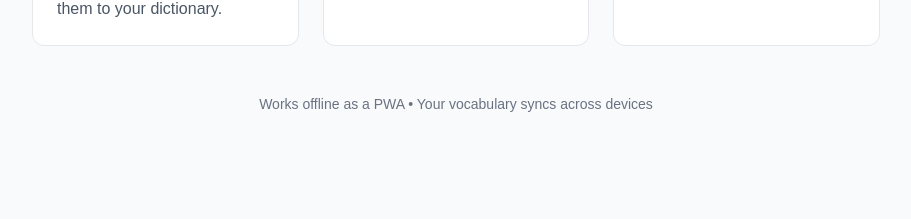
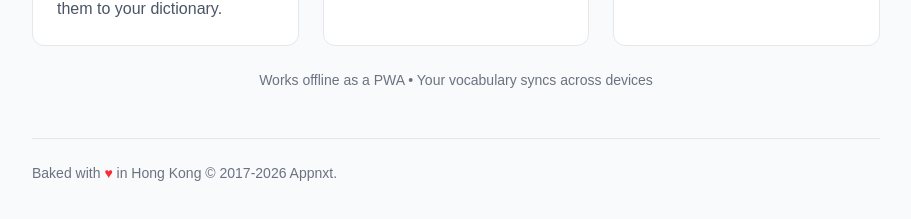
Before and after one commit to zesov/vocLeap, a Next.js app: page / in a window 1280 px wide. Shown: the part 501-720 px from the top of the page, without its empty margins (184-1095 px from the left). Built offline with nearby package versions, Linux system fonts and the light colour scheme; no server answers; the database is empty.

Commit message:
chore: add footer section

```diff
--- a/app/(public)/page.tsx
+++ b/app/(public)/page.tsx
@@ -1,6 +1,14 @@
 import Link from "next/link";
+import { cacheLife } from "next/cache";
 
-export default function HomePage() {
+async function getCurrentYear() {
+  "use cache";
+  cacheLife("max");
+  return new Date().getFullYear();
+}
+
+export default async function HomePage() {
+  const year = await getCurrentYear();
   return (
     <main className="flex-1 w-full max-w-4xl mx-auto px-4 sm:px-6 py-8 sm:py-12 flex flex-col items-center">
       <div className="text-center mb-6">
@@ -60,11 +68,15 @@ export default function HomePage() {
         </Link>
       </div>
 
-      <div className="mt-12 text-center">
+      <div className="mt-6 text-center">
         <p className="text-gray-500 dark:text-gray-400 text-sm">
           Works offline as a PWA • Your vocabulary syncs across devices
         </p>
       </div>
+
+      <footer className="mt-12 w-full pt-6 border-t border-gray-200 dark:border-gray-700 text-start text-sm text-gray-500 dark:text-gray-400">
+        Baked with <span className="text-red-500">♥</span> in Hong Kong © 2017-{year} Appnxt.
+      </footer>
     </main>
   );
 }
```
